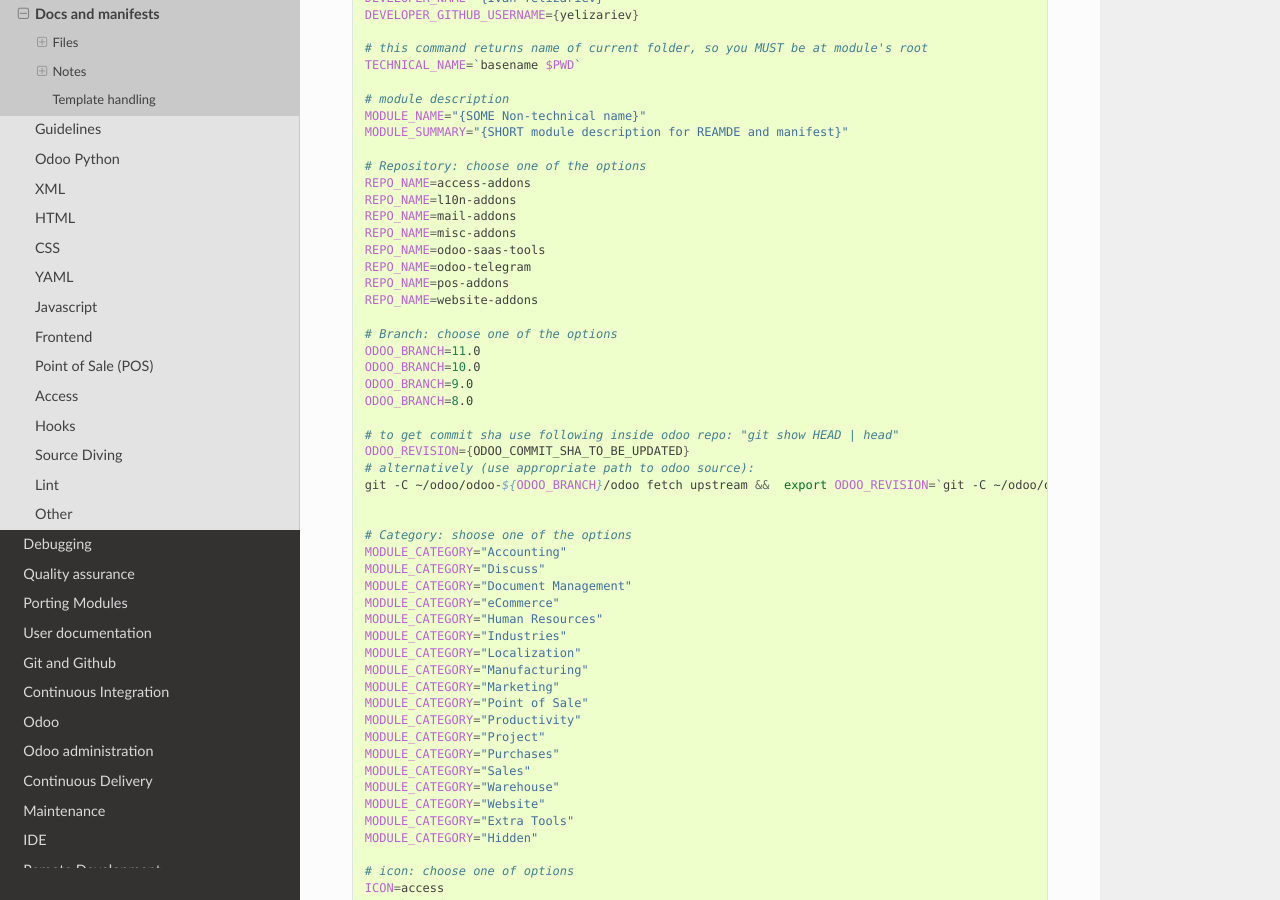
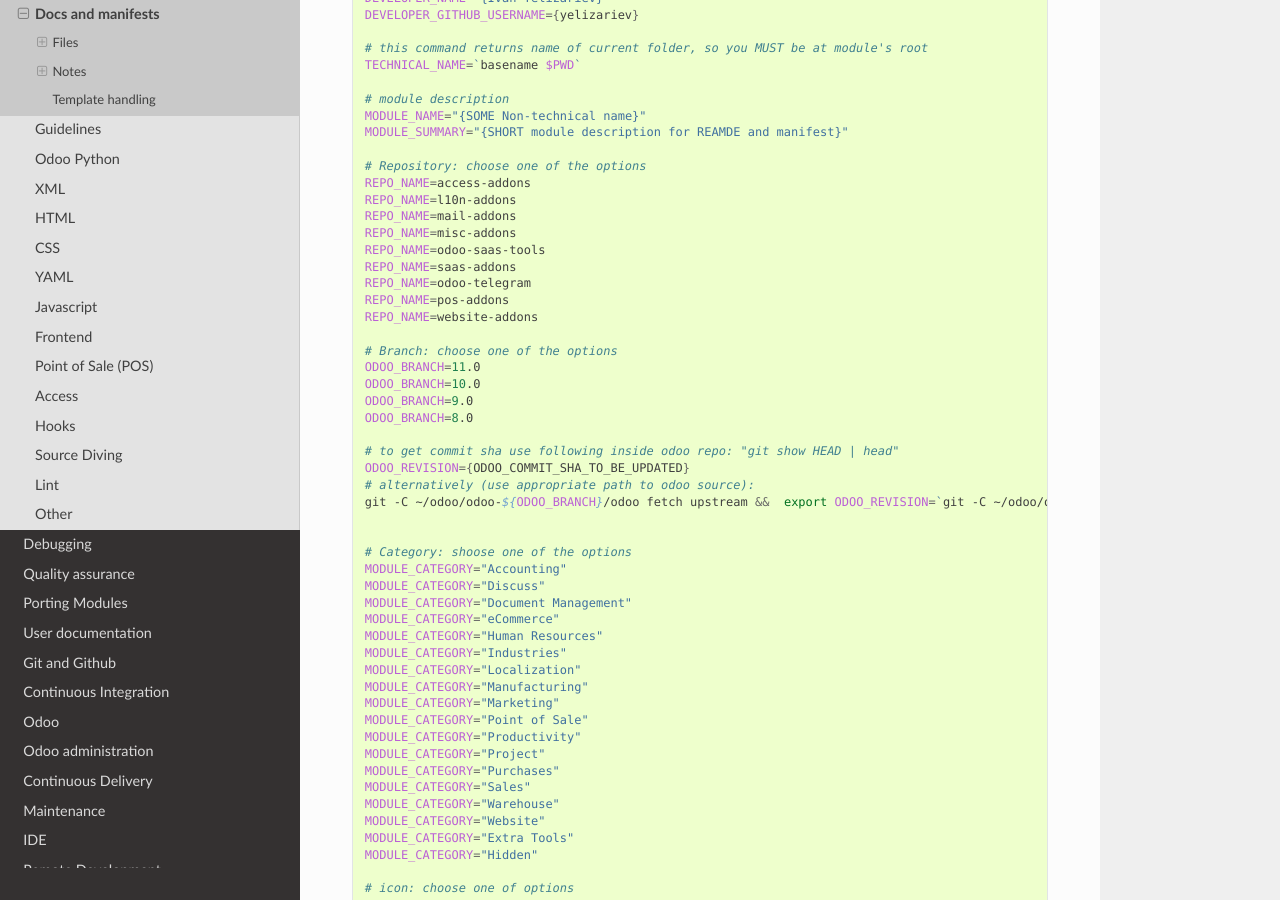
Before and after one commit to itpp-labs/odoo-development, a Sphinx documentation site: the page built from docs/dev/docs/index.rst, in a window 1280 px wide and 900 px high, scrolled down 1824 px. Built offline with Sphinx 7.4.7 and the Read the Docs theme 2.0.0, drawn with Linux system fonts in a browser that asks for light colours.

Commit message:
Update index.rst

```diff
--- a/docs/dev/docs/index.rst
+++ b/docs/dev/docs/index.rst
@@ -98,6 +98,7 @@
     REPO_NAME=mail-addons
     REPO_NAME=misc-addons
     REPO_NAME=odoo-saas-tools
+    REPO_NAME=saas-addons
     REPO_NAME=odoo-telegram
     REPO_NAME=pos-addons
     REPO_NAME=website-addons
```
